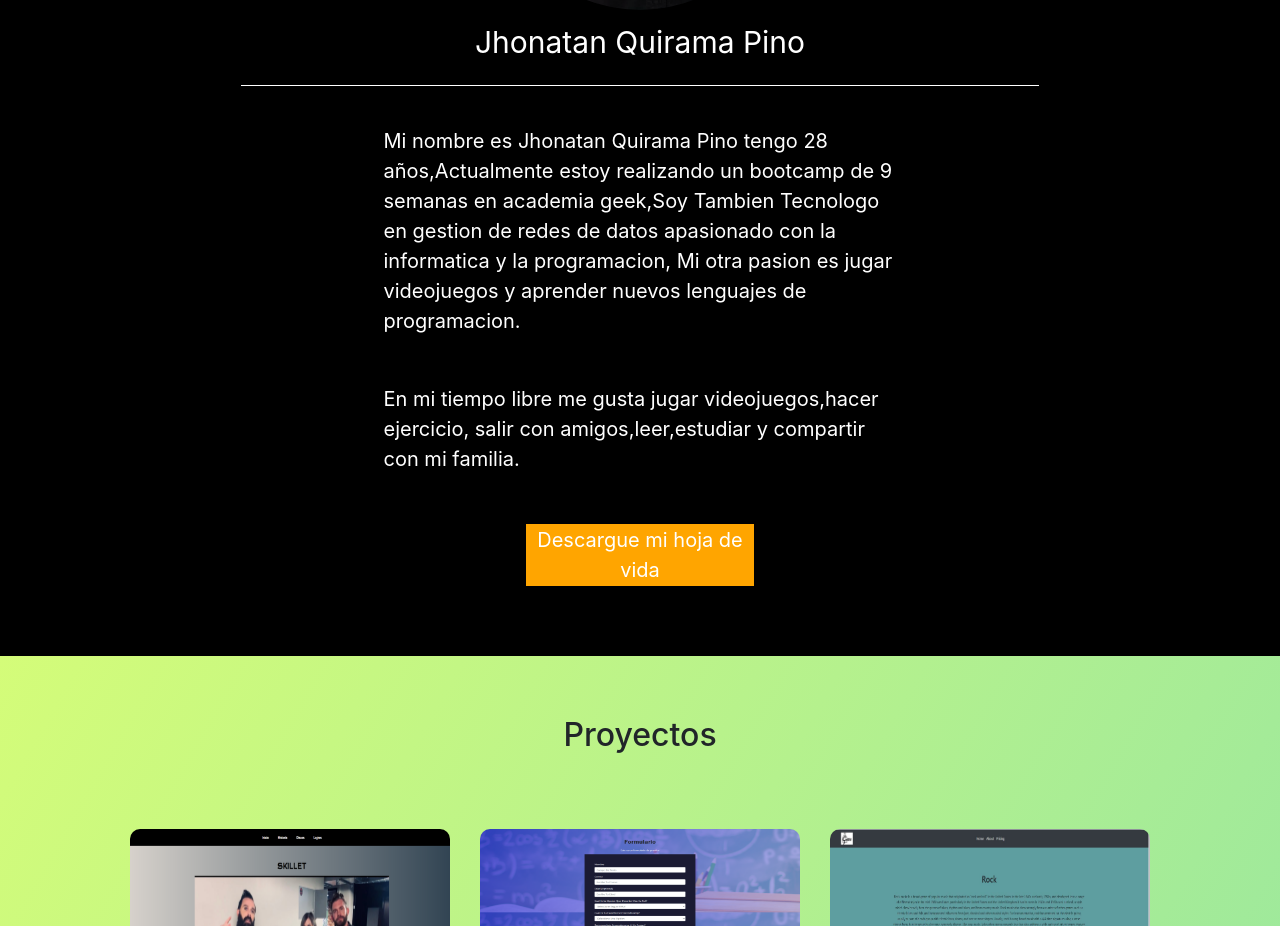
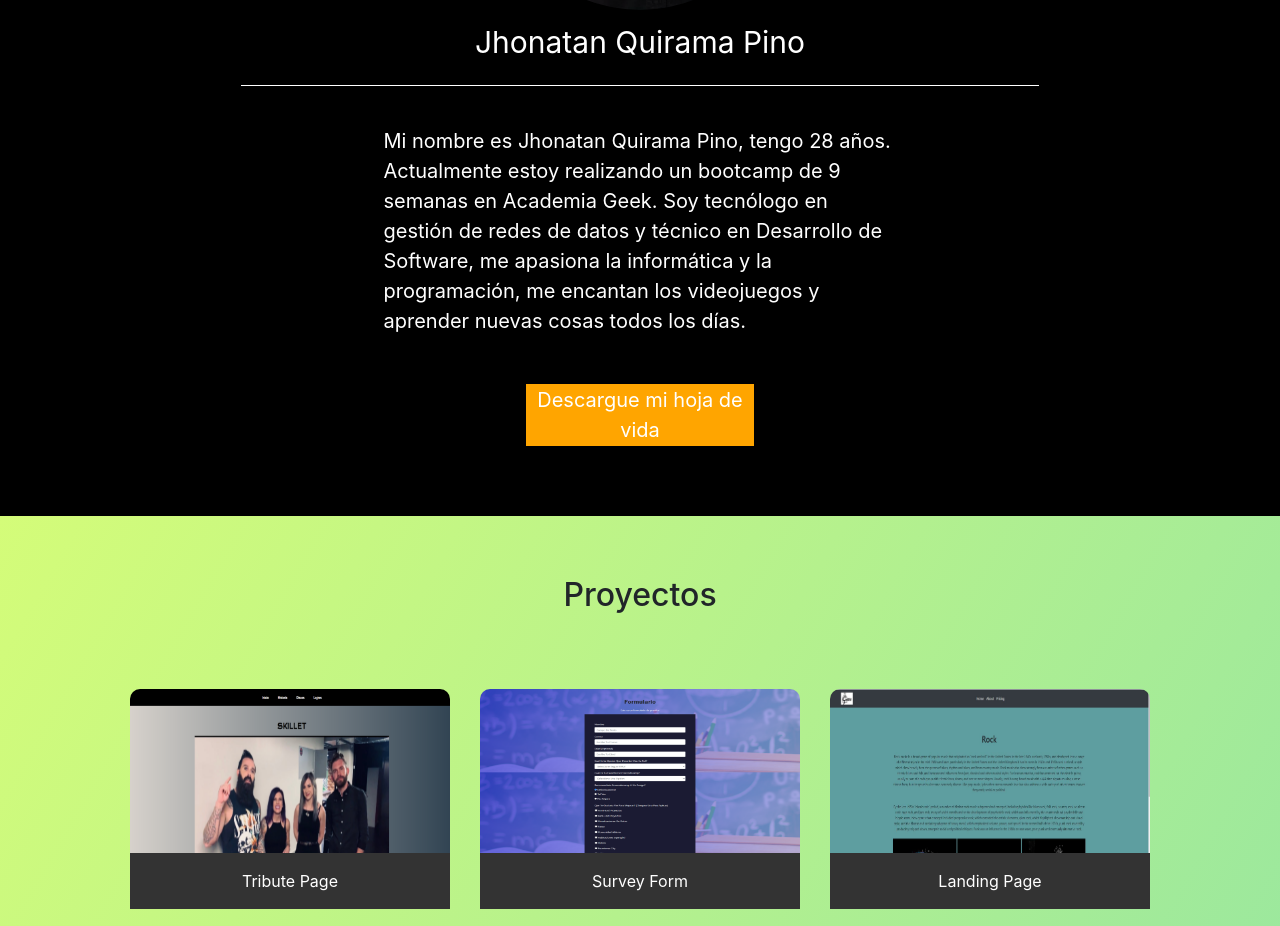
Before and after one commit to kira4489/PortafolioViejo, a React (Create React App) app: page / in a window 1280 px wide. Shown: the part 1160-2086 px from the top of the page. Built offline with nearby package versions, Linux system fonts and the light colour scheme; grey boxes are pictures that could not be loaded.

Commit message:
actulizaciones

```diff
--- a/src/Components/About/About.css
+++ b/src/Components/About/About.css
@@ -44,7 +44,7 @@
   background-color: #ffa500;
   border: 1px solid #ffa500;
   color: white;
-  margin-top: 50px;
+  /* margin-top: 50px; */
 }
 
 @media (max-width: 1600px) {
--- a/src/Components/About/About.jsx
+++ b/src/Components/About/About.jsx
@@ -6,22 +6,19 @@ import jhonatan from "../../pdf/jhonatan.pdf";
 class About extends Component {
   render() {
     return (
-  <section className="perfil" id="sobremi">
+      <section className="perfil" id="sobremi">
         <img src={foto} className="imagen" />
         <p className="texto3">Jhonatan Quirama Pino</p>
         <div className="texto">
           <p className="texto2">
-            Mi nombre es Jhonatan Quirama Pino tengo 28 años,Actualmente estoy
-            realizando un bootcamp de 9 semanas en academia geek,Soy Tambien
-            Tecnologo en gestion de redes de datos apasionado con la informatica
-            y la programacion, Mi otra pasion es jugar videojuegos y aprender nuevos lenguajes de programacion.
+            Mi nombre es Jhonatan Quirama Pino, tengo 28 años. Actualmente estoy
+            realizando un bootcamp de 9 semanas en Academia Geek. Soy tecnólogo
+            en gestión de redes de datos y técnico en Desarrollo de Software, me
+            apasiona la informática y la programación, me encantan los
+            videojuegos y aprender nuevas cosas todos los días.
           </p>
           <br />
           <br />
-          <p className="texto2">
-            En mi tiempo libre me gusta jugar videojuegos,hacer ejercicio, salir
-            con amigos,leer,estudiar y compartir con mi familia.
-          </p>
           <a href={jhonatan} target="_blank">
             Descargue mi hoja de vida
           </a>
--- a/src/Components/Main/Main.css
+++ b/src/Components/Main/Main.css
@@ -62,6 +62,8 @@
   /* font-size: 180px; */
 }
 
+
+
 @media (max-width: 500px) {
   .title h1 {
     font-size: 40px;
```
Also changed, not shown: src/Components/Header/Header.css (line endings or trailing spaces).
